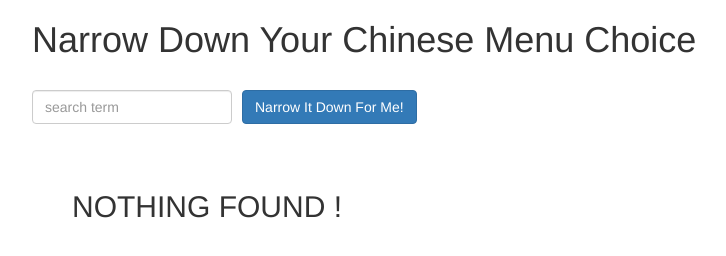
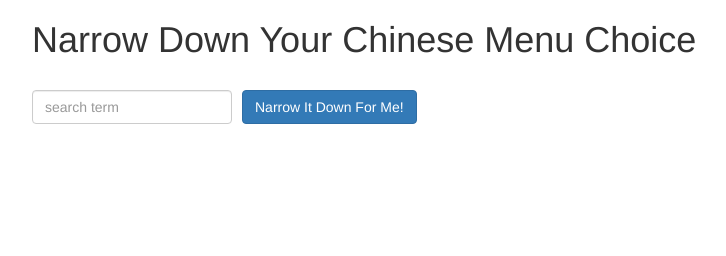
Before and after one commit to dbennet/AngularJS_mod1_assig3, a plain HTML site: page index.html in a window 1280 px wide. Shown: the whole page, without its empty margins (38-764 px from the left). Drawn offline with Linux system fonts and the light colour scheme.

Commit message:
fixing ng-if

```diff
--- a/foundItems.html
+++ b/foundItems.html
@@ -6,7 +6,7 @@
     <p> {{item.description}} </p>
     <button ng-click="ctrller.onRemove({index: $index});">Remove Item</button>
   </li>
-  <div "ng-if ctrller.foundItems.length === 0">
+  <div ng-if="ctrller.foundItems.length === 0">
   <h2>NOTHING FOUND !</h2>
   </div>
 </ol>
```
